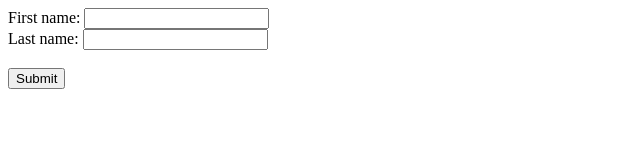
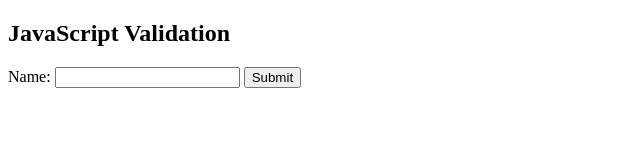
Before and after one commit to krabproject/krabproject.github.io, a website: page index.html in a window 1280 px wide. Shown: the whole page, without its empty margins (0-640 px from the left). Drawn offline with Linux system fonts and the light colour scheme.

Commit message:
changed index.html

```diff
--- a/index.html
+++ b/index.html
@@ -1,22 +1,24 @@
-<html lang="en">
+<!DOCTYPE html>
+<html>
 <head>
-    <meta charset="UTF-8">
-    <meta http-equiv="X-UA-Compatible" content="IE=edge">
-    <meta name="viewport" content="width=device-width, initial-scale=1.0">
-    <title>my site</title>
+<script>
+function validateForm() {
+  let x = document.forms["myForm"]["fname"].value;
+  if (x == "") {
+    alert("Name must be filled out");
+    return false;
+  }
+}
+</script>
 </head>
 <body>
-    <form id="frm1">
-        First name: <input type="text" id="fname"><br>
-        Last name: <input type="text" id="lname"><br><br>
-        <input type="button" onclick="myFunction()" value="Submit">
-      </form>
 
-      <script>
-        const form = document.getElementById('frm1');
-        form.addEventListener('submit', (event) => {
-    // handle the form data
-});
-      </script>
+<h2>JavaScript Validation</h2>
+
+<form name="myForm" action="/action_page.php" onsubmit="return validateForm()" method="post">
+  Name: <input type="text" name="fname">
+  <input type="submit" value="Submit">
+</form>
+
 </body>
 </html>
```
